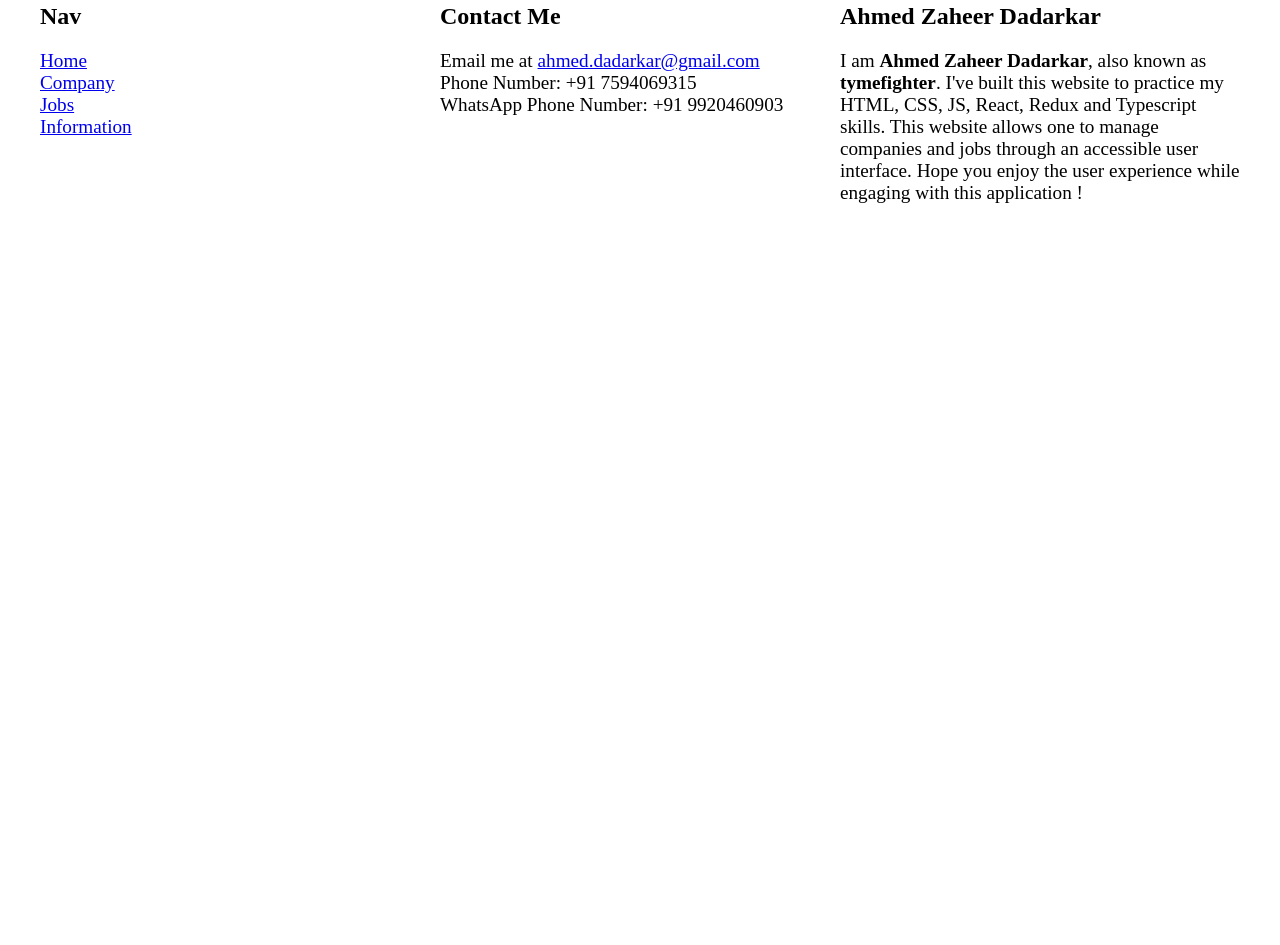
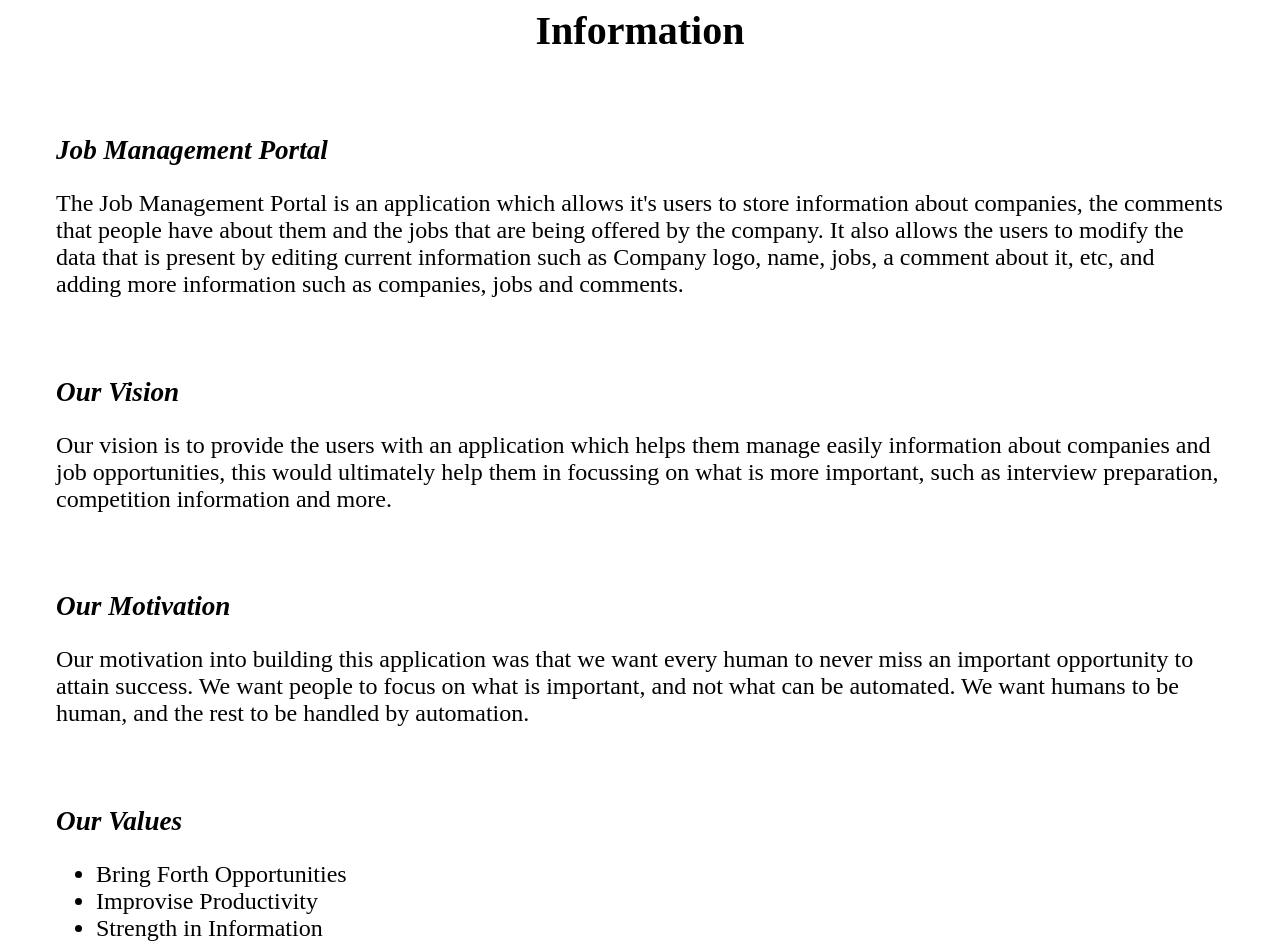
Before and after one commit to tymefighter/job-management-portal, a React (Create React App) app in the folder client/: page /information in a window 1280 px wide. Shown: the part 180-1125 px from the top of the page. Before the commit the page ends 800 px from the top, so only its background shows below. Built offline with nearby package versions, Linux system fonts and the light colour scheme.

Commit message:
Add information page

```diff
--- a/client/src/App.tsx
+++ b/client/src/App.tsx
@@ -8,9 +8,10 @@ import Nav from "./common/Nav";
 import Footer from "./common/Footer";
 import Home from "./home/Home";
 import Companies from "./companies/Companies";
+import Jobs from "./jobs/Jobs";
+import Information from "./information/Information";
 
 import "./styles/App.scss";
-import Jobs from "./jobs/Jobs";
 
 const store = createStore(reducer, applyMiddleware(thunk));
 
@@ -27,7 +28,9 @@ function App() {
                         <Route path="/jobs">
                             <Jobs />
                         </Route>
-                        <Route path="/information"></Route>
+                        <Route path="/information">
+                            <Information />
+                        </Route>
                         <Route path="/">
                             <Home />
                         </Route>
--- /dev/null
+++ b/client/src/information/Information.tsx
@@ -0,0 +1,51 @@
+import "../styles/Information.scss";
+
+function Information() {
+    return (
+        <div className="information">
+            <h1 className="information__heading">Information</h1>
+            <div className="information__item">
+                <h2 className="information__item-heading">Job Management Portal</h2>
+                <p className="information__item-desc">
+                    The Job Management Portal is an application which allows it's users
+                    to store information about companies, the comments that people
+                    have about them and the jobs that are being offered by the company.
+                    It also allows the users to modify the data that is present by
+                    editing current information such as Company logo, name, jobs,
+                    a comment about it, etc, and adding more information such as
+                    companies, jobs and comments.
+                </p>
+            </div>
+            <div className="information__item">
+                <h2 className="information__item-heading">Our Vision</h2>
+                <p className="information__item-desc">
+                    Our vision is to provide the users with an application which helps
+                    them manage easily information about companies and job opportunities,
+                    this would ultimately help them in focussing on what is more important,
+                    such as interview preparation, competition information and more.
+                </p>
+            </div>
+            <div className="information__item">
+                <h2 className="information__item-heading">Our Motivation</h2>
+                <p className="information__item-desc">
+                    Our motivation into building this application was that we want every
+                    human to never miss an important opportunity to attain success. We
+                    want people to focus on what is important, and not what can be automated.
+                    We want humans to be human, and the rest to be handled by automation.
+                </p>
+            </div>
+            <div className="information__item">
+                <h2 className="information__item-heading">Our Values</h2>
+                <ul className="information__item-list">
+                    <li>Bring Forth Opportunities</li>
+                    <li>Improvise Productivity</li>
+                    <li>Strength in Information</li>
+                    <li>Technology is the Key Solution</li>
+                    <li>Human Upliftment</li>
+                </ul>
+            </div>
+        </div>
+    );
+}
+
+export default Information;
--- /dev/null
+++ b/client/src/styles/Information.scss
@@ -0,0 +1,20 @@
+.information {
+    display: flex;
+    flex-direction: column;
+    gap: 2rem;
+    padding: 0 3rem;
+}
+
+.information__heading {
+    font-size: 2.5rem;
+    text-align: center;
+}
+
+.information__item-heading {
+    font-size: 1.7rem;
+    font-style: italic;
+}
+
+.information__item-desc, .information__item-list {
+    font-size: 1.5rem;
+}
```
